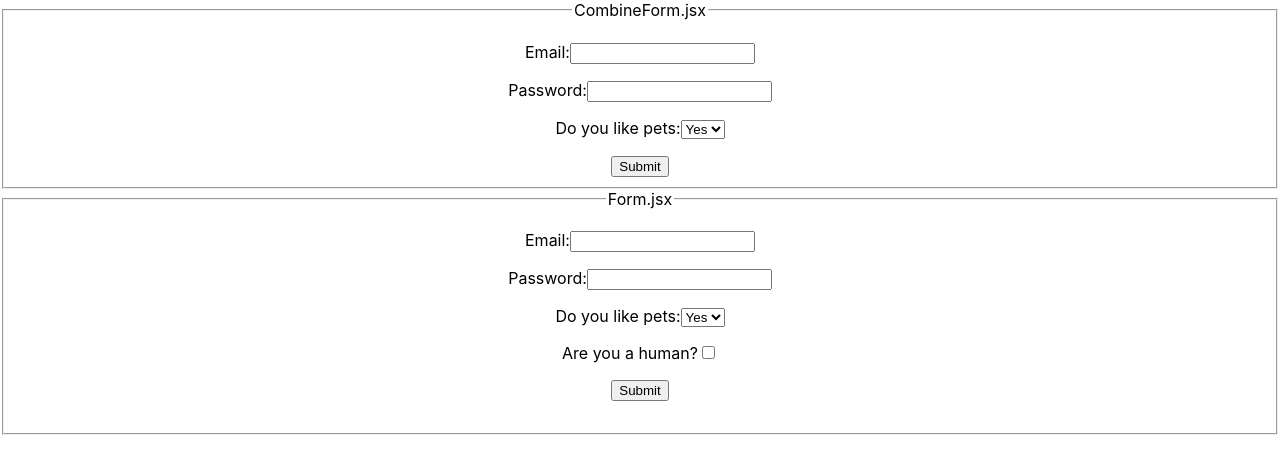
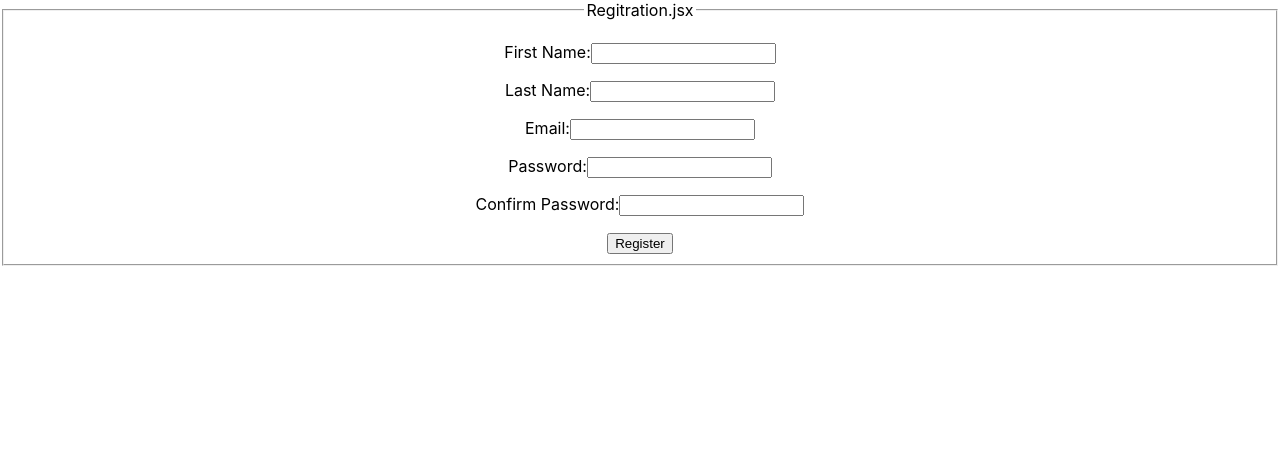
Before and after one commit to edwarddim/mern_stack, a React (Create React App) app in the folder form_demo/: page / in a window 1280 px wide. Shown: the top 474 px of the page. Built offline with nearby package versions, Linux system fonts and the light colour scheme.

Commit message:
W1D5 morning

```diff
--- a/form_demo/src/App.js
+++ b/form_demo/src/App.js
@@ -3,6 +3,7 @@ import './App.css';
 import Counter from './components/Counter';
 import Form from './components/Form';
 import CombineForm from './components/CombineForm';
+import Registration from './components/Registration';
 
 function App() {
   return (
@@ -11,8 +12,10 @@ function App() {
       <Counter startNum={2} />
       <Counter startNum={3} /> */}
 
-      <CombineForm />
-      <Form />
+      {/* <CombineForm />
+      <Form /> */}
+
+      <Registration />
 
     </div>
   );
--- /dev/null
+++ b/form_demo/src/components/Registration.jsx
@@ -0,0 +1,111 @@
+import React, {useState} from 'react'
+
+const Registration = () => {
+
+
+    const [formState, setFormState] = useState({
+        first_name : "",
+        last_name : "",
+        email : "",
+        password: "",
+        confirm_password : ""
+    })
+
+    const [validState, setValidState] = useState({
+        first_name : false,
+        last_name : false,
+        email : false,
+        password: false,
+        confirm_password : false
+    })
+
+    const changeHandler = (e) => {
+        const {name, value} = e.target
+        setFormState({
+            ...formState,
+            [name] : value
+        })
+    }
+
+    const submitHandler = (e) => {
+        e.preventDefault()
+
+        let first_name = false
+        let last_name = false
+        let email = false
+        let password = false
+        let confirm_password = false
+        // VALIDATIONS
+        // FIRST AND LAST NAME MUST HAVE SOME CONTENT
+        if(formState.first_name.length === 0){
+            // console.log("First name is required")
+            first_name = true
+        }
+        if(formState.last_name.length === 0){
+            // console.log("Last name is required")
+            last_name = true
+        }
+        // EMAIL NEEDS TO BE THE CORRECT FORMAT
+        if(! (/^\w+([\.-]?\w+)*@\w+([\.-]?\w+)*(\.\w{2,3})+$/).test(formState.email)){
+            // console.log("Email is not valid")
+            email = true
+        }
+        // PASSWORD LENGTH MUST BE AT LEAST 8 CHARACTERS
+        if(formState.password.length < 7){
+            // console.log("Password must be at least 8 chars")
+            password = true
+        }
+        // PASSWORD AND CONFIRM PASSWORD MUST MATCH
+        if(formState.password != formState.confirm_password){
+            // console.log("Pass and confirm must match")
+            confirm_password = true
+        }
+        setValidState({
+            first_name,
+            last_name,
+            email,
+            password,
+            confirm_password
+        })
+    }
+
+    return (
+        <fieldset>
+            <legend>Regitration.jsx</legend>
+            <form onSubmit={submitHandler}>
+                <p>
+                    First Name:
+                    <input type="text" name="first_name" onChange={changeHandler} />
+                    {(validState.first_name) ? <p style={{"color" :"red"}}>You must include a first name</p> : null }
+                </p>
+                <p>
+                    Last Name:
+                    <input type="text" name="last_name" onChange={changeHandler} />
+                    {(validState.last_name) ? <p style={{"color" :"red"}}>You must include a lst name</p> : null }
+
+                </p>
+                <p>
+                    Email:
+                    <input type="text" name="email" onChange={changeHandler} />
+                    {(validState.email) ? <p style={{"color" :"red"}}>You must include a first name</p> : null }
+
+                </p>
+                <p>
+                    Password:
+                    <input type="text" name="password" onChange={changeHandler} />
+                    {(validState.password) ? <p style={{"color" :"red"}}>You must include a first name</p> : null }
+
+                </p>
+                <p>
+                    Confirm Password:
+                    <input type="text" name="confirm_password" onChange={changeHandler} />
+                    {(validState.confirm_password) ? <p style={{"color" :"red"}}>You must include a first name</p> : null }
+
+                </p>
+                <button>Register</button>
+            </form>
+        </fieldset>
+    )
+}
+
+export default Registration
```
Also changed, not shown: 1 other file (tests, documents, lock files or other folders).
